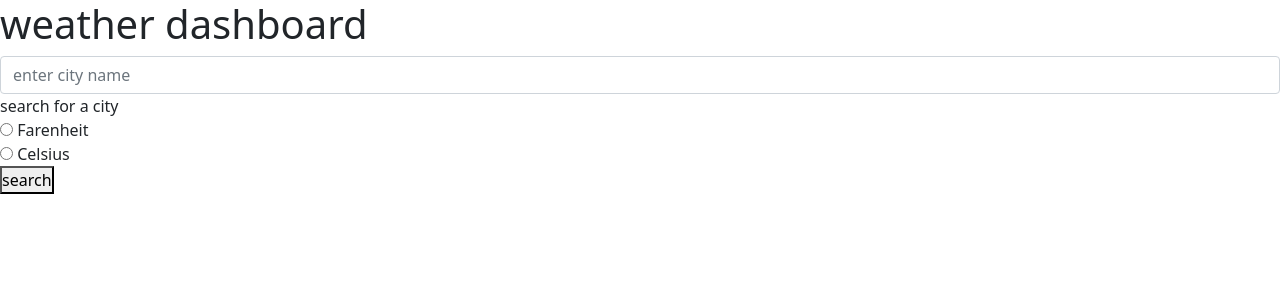
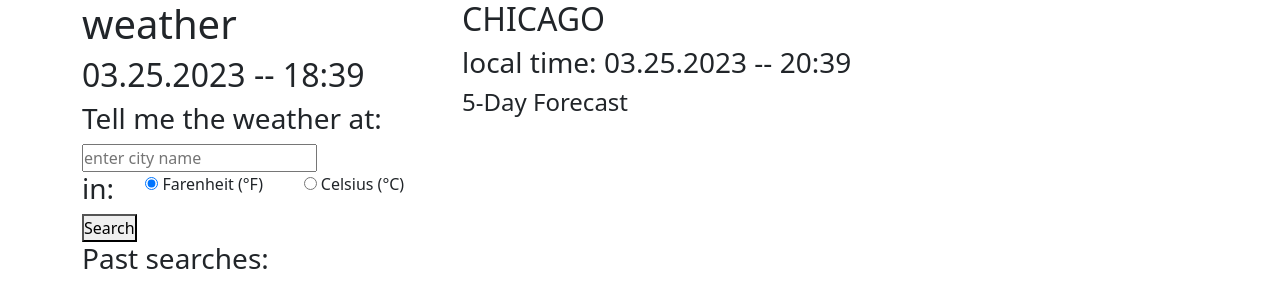
Before and after one commit to graceee96/weather-dashboard, a plain HTML site: page index.html in a window 1280 px wide. Drawn offline with nearby package versions, Linux system fonts and the light colour scheme; a web font is replaced by a local one.

Commit message:
redo structure

```diff
--- a/index.html
+++ b/index.html
@@ -7,40 +7,76 @@
     <title>Weather Dashboard</title>
 
     <link rel="stylesheet" href="./assets/css/reset.css" />
-
+<!-- google fonts -->
+    <link rel="preconnect" href="https://fonts.googleapis.com">
+    <link rel="preconnect" href="https://fonts.gstatic.com" crossorigin>
+    <link href="https://fonts.googleapis.com/css2?family=Playfair+Display:ital,wght@1,500;1,600;1,700&family=Work+Sans:ital,wght@0,100;0,200;0,300;0,400;0,500;0,600;0,700;1,100;1,200;1,300;1,400;1,500;1,600&display=swap" rel="stylesheet">
+<!-- bootstrap stylesheet -->
     <link href="https://cdn.jsdelivr.net/npm/bootstrap@5.1.3/dist/css/bootstrap.min.css" rel="stylesheet" integrity="sha384-1BmE4kWBq78iYhFldvKuhfTAU6auU8tT94WrHftjDbrCEXSU1oBoqyl2QvZ6jIW3" crossorigin="anonymous">
-
+<!-- custom stylesheet -->
     <link rel="stylesheet" href="./assets/css/style.css" />
 </head>
 <body>
-    <header>
-        <h1>weather dashboard</h1>
+    <div class="container">
+        <div class="row">
+            <header class="col-4">
+                <h1>weather</h1>
+                <h2>03.25.2023 -- 18:39</h2>
 
-        <form class="form-floating mb-3">
-            <div class="city-search">
-                <input type="text" class="form-control" id="search city" placeholder="enter city name">
-                <label for="floatingInput">search for a city</label>
-            </div>
-            <div class="pick-units">
+                <form>
+                    <h3>Tell me the weather at:</h3>
+                    <input type="text" placeholder="enter city name">
+                    <div class="container px-0">
+                        <div class="row justify-content-between">
+                            <h3 class="col-2">in:</h3>
+                            <div class="col-5">
+                                <input type="radio" id="farenheit" name="temp-unit" checked>
+                                <label for="farenheit">Farenheit (°F)</label>
+                            </div>
+                            <div class="col-5">
+                                <input type="radio" id="celsius" name="temp-unit">
+                                <label for="celsius">Celsius (°C)</label>
+                            </div>
+                        </div>
+                    </div>
+                    <button type="submit">Search</button>
+                </form>
+
+                <section>
+                    <h3>Past searches:</h3>
+                    <div></div>
+                </section>
+            </header>
+
+            <main class="col-8">
+                <h2>CHICAGO</h2>
+                <h3>local time: 03.25.2023 -- 20:39</h3>
+
+                <div class="container">
+                    <div class="row">
+                        <div class="col-2"></div>
+                        <div class="col-2"></div>
+                        <div class="col-2"></div>
+                        <div class="col-2"></div>
+                        <div class="col-2"></div>
+                    </div>
+                </div>
+
                 <div>
-                    <input type="radio" id="farenheit" name="temp-unit" value="imperial">
-                    <label for="farenheit">Farenheit</label>
+                    <h4>5-Day Forecast</h4>
+                    <div class="container">
+                        <div class="row">
+                            <div class="col-2"></div>
+                            <div class="col-2"></div>
+                            <div class="col-2"></div>
+                            <div class="col-2"></div>
+                            <div class="col-2"></div>
+                        </div>
+                    </div>
                 </div>
-                <div>
-                    <input type="radio" id="celsius" name="temp-unit" value="metric">
-                    <label for="celsius">Celsius</label>
-                </div>
-            </div>
-
-            <button type="submit" id="search-button">search</button>
-        </form>
-
-        <section id="search-history">
-        </section>
-    </header>
-
-    <main id="search-results">
-    </main>
+            </main>
+        </div>
+    </div>
 
 <!-- javascript files -->
     <script src="https://cdn.jsdelivr.net/npm/bootstrap@5.1.3/dist/js/bootstrap.bundle.min.js" integrity="sha384-ka7Sk0Gln4gmtz2MlQnikT1wXgYsOg+OMhuP+IlRH9sENBO0LRn5q+8nbTov4+1p" crossorigin="anonymous"></script>
```
